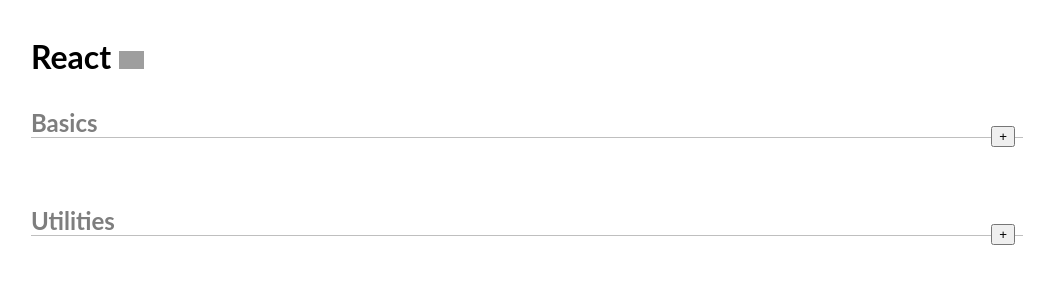
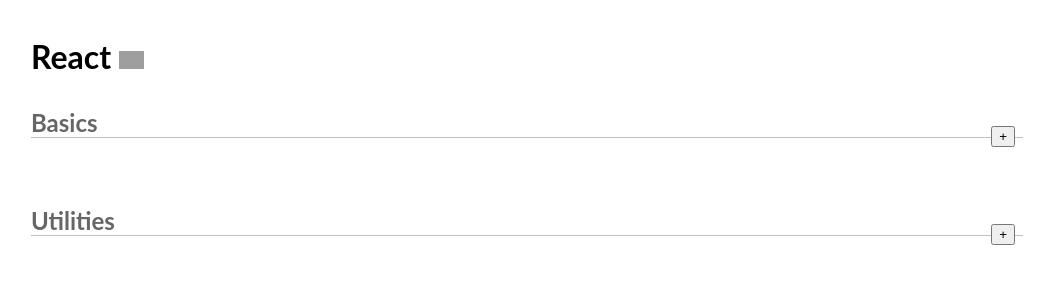
Before and after one commit to mkonemo/react-basics, a React (Create React App) app: page / in a window 1280 px wide. Shown: the top 300 px of the page, without its empty margins (113-1159 px from the left). Built offline with nearby package versions, Linux system fonts and the light colour scheme; grey boxes are pictures that could not be loaded.

Commit message:
1 file modified

```diff
--- a/src/style.css
+++ b/src/style.css
@@ -1,5 +1,5 @@
 :root {
-  --heading-color: #7e7e7e;
+  --heading-color: #666;
 }
 
 body {
```
